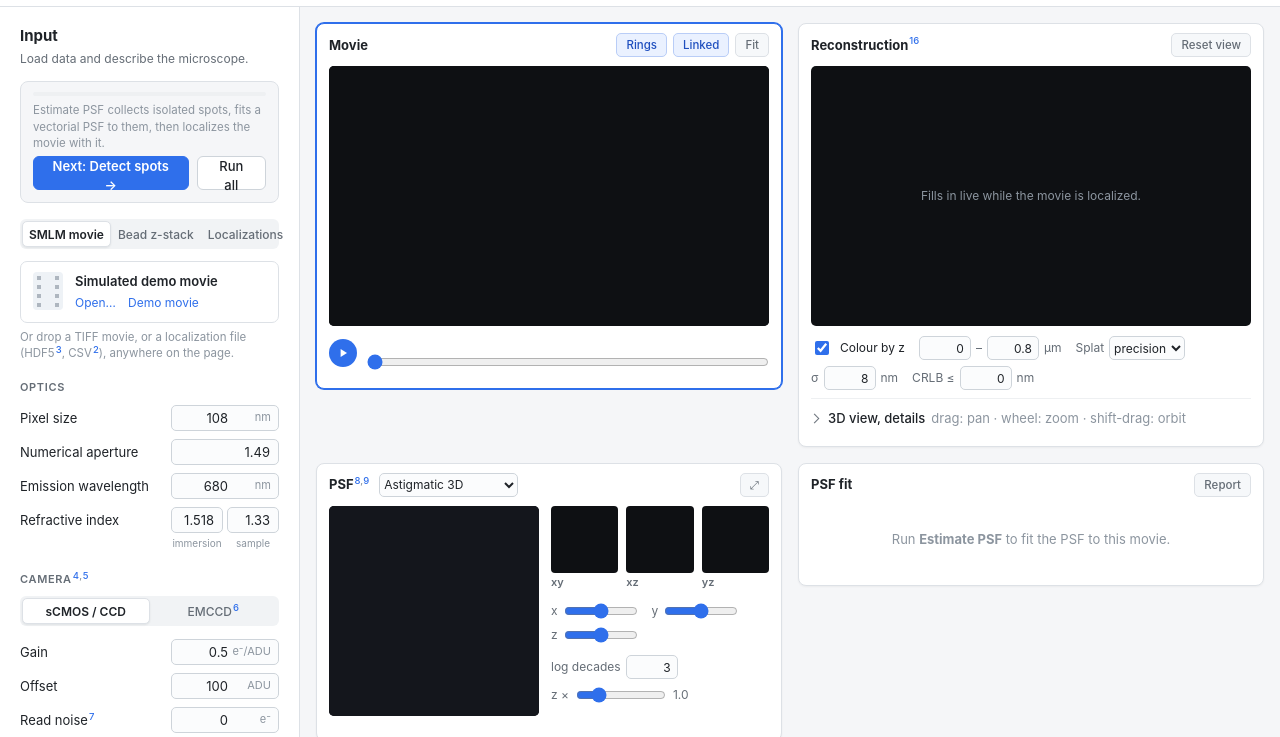
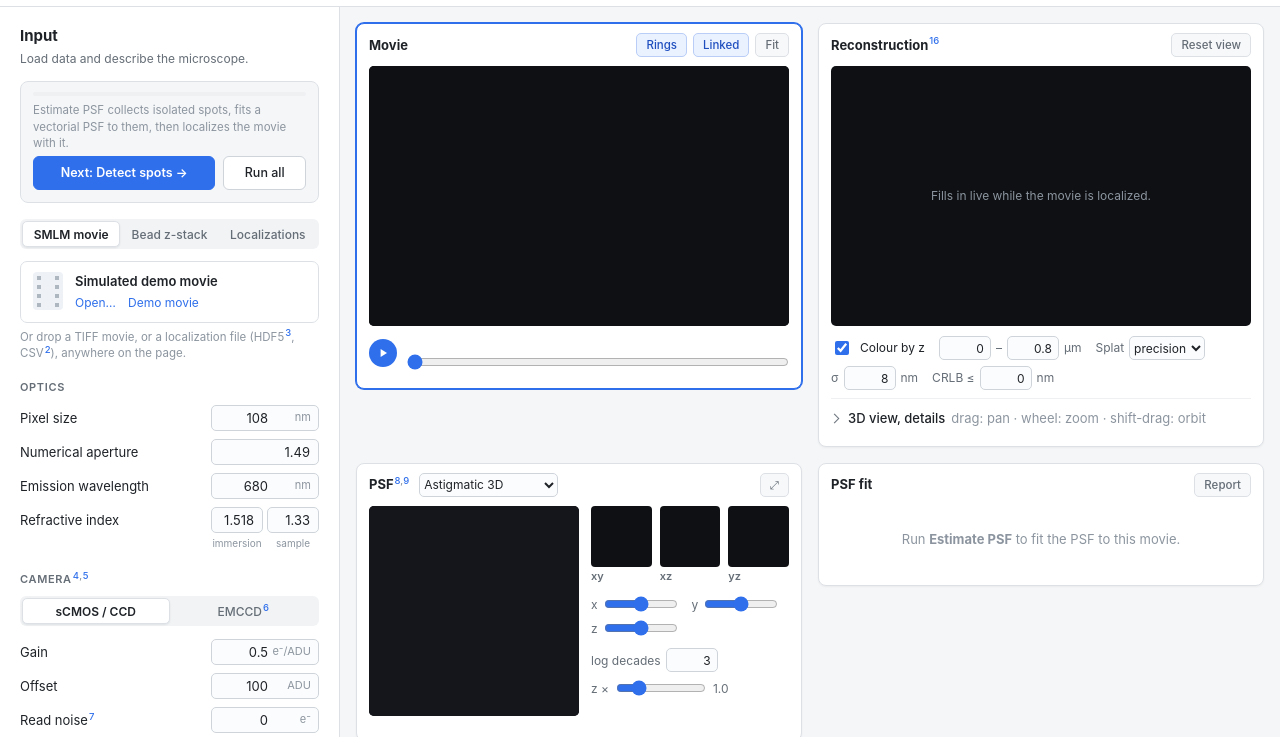
Before and after one commit to jcnossen/torch-psf, a website built with Vite: page web/index.html in a window 1280 px wide. Shown: the part 49-786 px from the top of the page. Built offline with nearby package versions, Linux system fonts and the light colour scheme.

Commit message:
web: Back button labelled 'Back'; sidebar 340 px and the run-row buttons on one line (no-wrap, 12.5 px) so 'Next: ...' and 'Run all' no longer wrap
Co-Authored-By: Claude Opus 5.5 <noreply@anthropic.com>

```diff
--- a/web/src/ui/app.ts
+++ b/web/src/ui/app.ts
@@ -1104,12 +1104,12 @@ const TEMPLATE = `
  <div class="side-foot" id="runbox">
   <div class="foot" data-mode="movie">
     <div class="progress"><div id="mbar"></div></div><p id="mtext" class="hint">Estimate PSF collects isolated spots, fits a vectorial PSF to them, then localizes the movie with it.</p>
-    <div class="btnrow idle"><button id="back" class="back" title="previous step">←</button><button id="next" class="primary"></button><button id="m-run" title="Estimate the PSF and localize the movie">Run all</button></div>
+    <div class="btnrow idle"><button id="back" class="back" title="previous step">Back</button><button id="next" class="primary"></button><button id="m-run" title="Estimate the PSF and localize the movie">Run all</button></div>
     <div class="btnrow running"><button id="m-enough" title="stop now and keep the current estimate">Stop early</button><button id="m-abort">Abort</button></div>
   </div>
   <div class="foot" data-mode="stack">
     <div class="progress"><div id="pbar"></div></div><p id="ptext" class="hint"></p>
-    <div class="btnrow idle"><button id="sback" class="back" title="previous step">←</button><button id="snext" class="primary"></button><button id="run">Fit PSF</button></div>
+    <div class="btnrow idle"><button id="sback" class="back" title="previous step">Back</button><button id="snext" class="primary"></button><button id="run">Fit PSF</button></div>
     <div class="btnrow running"><button id="enough">Use what we have</button><button id="abort">Abort</button></div>
   </div>
  </div>
--- a/web/src/ui/style.css
+++ b/web/src/ui/style.css
@@ -34,13 +34,14 @@ h3 { font-size: 13px; font-weight: 650; margin: 0; }
 .warn { margin: 10px 20px; padding: 10px 14px; border: 1px solid #f0b4a8; background: #fff1ee; border-radius: 6px; }
 
 /* ---------- shell: sidebar + card grid */
-.shell { display: grid; grid-template-columns: 300px minmax(0, 1fr); align-items: start; min-height: calc(100vh - 56px); }
+.shell { display: grid; grid-template-columns: 340px minmax(0, 1fr); align-items: start; min-height: calc(100vh - 56px); }
 .side { position: sticky; top: 56px; height: calc(100vh - 56px); display: flex; flex-direction: column; background: var(--card); border-right: 1px solid var(--line); }
 .side-body { flex: 1 1 auto; overflow-y: auto; padding: 18px 20px 12px; }
 .side-body > section > h2 + .sub { margin: 3px 0 14px; color: var(--fg2); font-size: 12px; }
 .side-foot { flex: 0 0 auto; border-top: 1px solid var(--line); padding: 12px 20px 14px; }
 .side-body .side-foot { border: 1px solid var(--line); border-radius: 8px; padding: 10px 12px 12px; margin: 0 0 16px; background: var(--bg, transparent); }
-.btnrow button.back { flex: 0 0 auto; padding: 0 12px; }
+.btnrow button.back { flex: 0 0 auto; }
+.btnrow button { white-space: nowrap; padding: 0 10px; font-size: 12.5px; }   /* Back / Next: ... / Run all on one line */
 .grp { font-size: 11px; font-weight: 600; letter-spacing: .06em; text-transform: uppercase; color: var(--fg2); margin: 18px 0 8px; }
 .grp-row { display: flex; align-items: center; gap: 8px; } .grp-row .grp { margin: 18px 0 8px; }
 .badge { margin-top: 10px; padding: 1px 8px; border-radius: 9px; font-size: 11px; font-weight: 500; background: #eef2f6; color: var(--fg2); }
```
